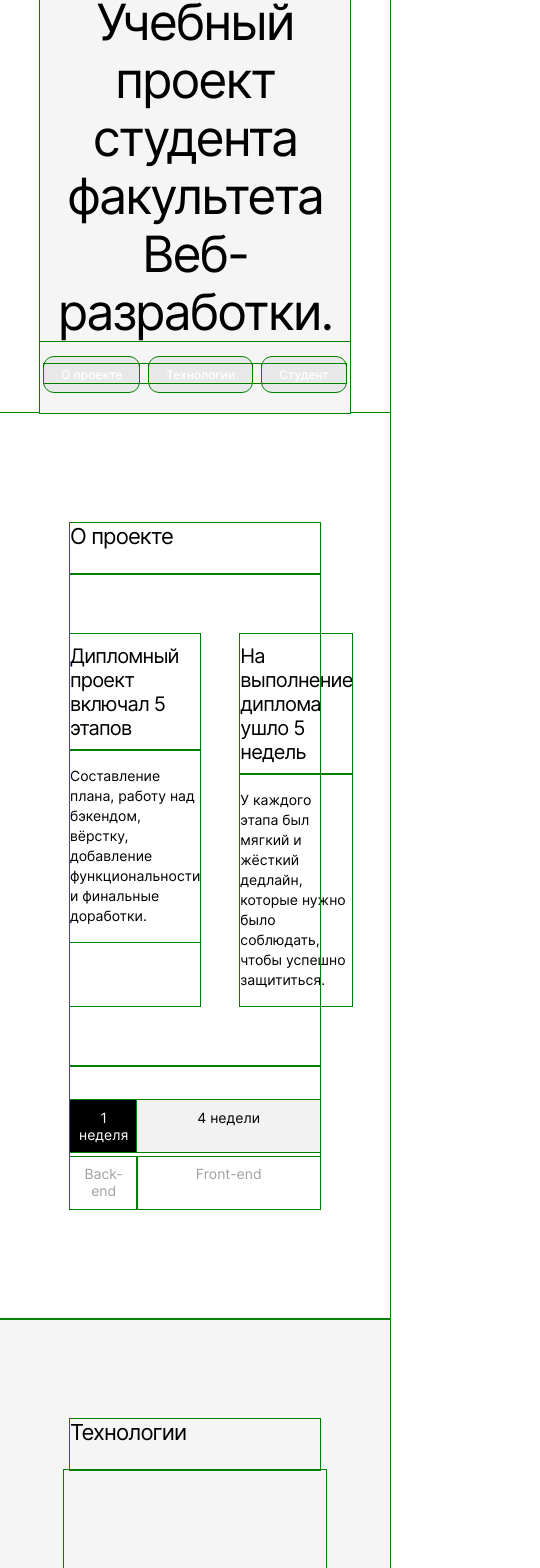
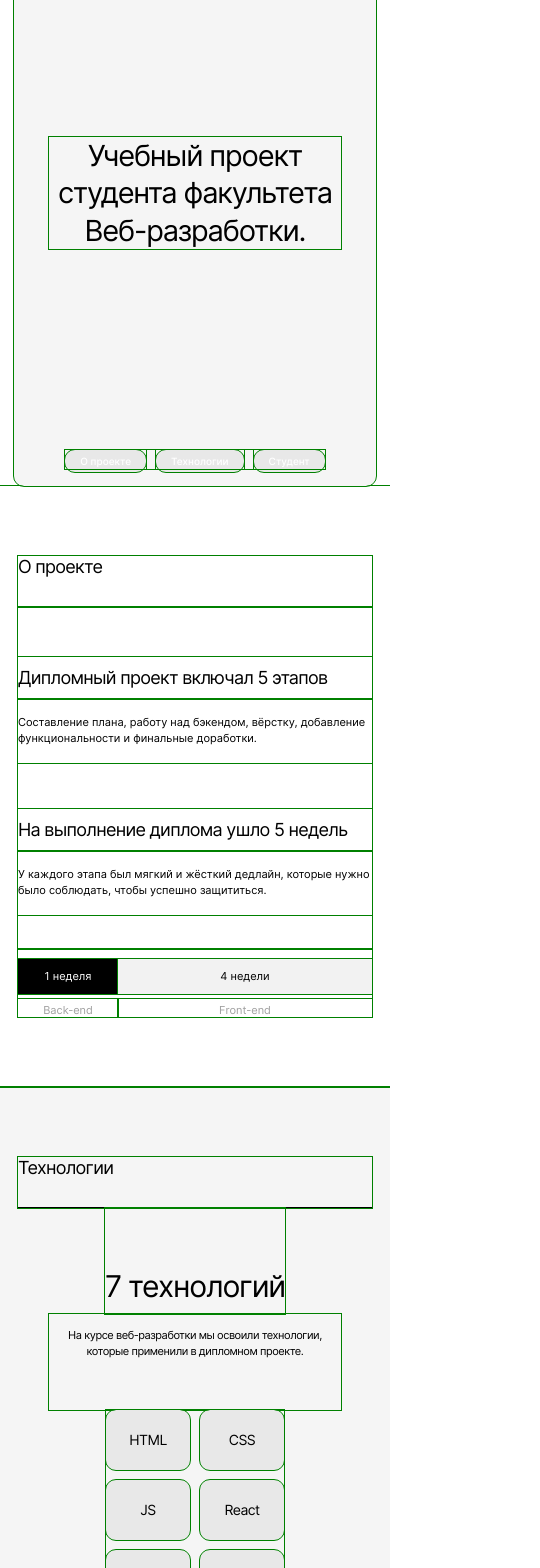
Before and after one commit to AmoryMeow/movies-explorer-frontend, a React (Create React App) app: page / in a window 390 px wide. Shown: the part 180-1748 px from the top of the page, 540 px wide, since content can reach past the window. Built offline with nearby package versions, Linux system fonts and the light colour scheme.

Commit message:
refactor: Main - adaptive layout

```diff
--- a/src/components/AboutMe/AboutMe.css
+++ b/src/components/AboutMe/AboutMe.css
@@ -9,7 +9,7 @@
 }
 
 .aboutme__student {
-  max-width: 600px;
+  margin-right: 270px;
   display: flex;
   flex-direction: column;
   justify-content: space-between;
@@ -79,3 +79,63 @@
   height: 327px;
   border-radius: 10px;
 }
+
+
+@media (max-width: 1279px) {
+  .aboutme {
+    padding: 90px 50px 90px;
+  }
+  .aboutme__student {
+    margin-right: 49px;
+  }
+  .aboutme__name {
+    font-size: 40px;
+    line-height: 1;
+  }
+  .aboutme__bio {
+    font-size: 12px;
+    line-height: 1.5;
+    padding: 16px 0;
+  }
+  .aboutme__story {
+    font-size: 12px;
+    line-height: 1.5;
+    padding: 2px 0;
+  }
+}
+
+@media (max-width: 767px) {
+  .aboutme {
+    padding: 70px 14px 70px;
+  }
+  .aboutme__container {
+    flex-direction: column-reverse;
+    align-items: center;
+    padding: 60px 0 0;
+  }
+  .aboutme__student {
+    margin-right: 0;
+  }
+  .aboutme__name {
+    font-size: 30px;
+    line-height: 36px;
+    padding-top: 40px;
+  }
+  .aboutme__bio {
+    font-size: 11px;
+    line-height: 1.45;
+    padding: 20px 0;
+  }
+  .aboutme__story {
+    font-size: 11px;
+    line-height: 1.45;
+    padding: 0;
+  }
+  .aboutme__photo {
+    width: 292px;
+    height: 352px;
+  }
+  .aboutme__links {
+    margin-top: 40px;
+  }
+}
--- a/src/components/AboutProject/AboutProject.css
+++ b/src/components/AboutProject/AboutProject.css
@@ -7,7 +7,6 @@
   display: grid;
   grid-template-columns: 1fr 1fr;
   grid-gap: 40px;
-  padding: 0;
   margin: 0;
   list-style: none;
   padding: 60px 0;
@@ -65,7 +64,7 @@
 }
 
 .progress-bar__description {
-  padding: 9px;
+  padding-top: 9px;
   box-sizing: border-box;
   font-style: normal;
   font-weight: normal;
@@ -74,3 +73,52 @@
   text-align: center;
   color: #A0A0A0;
 }
+
+@media (max-width: 1279px) {
+  .project {
+    padding: 90px 50px;
+  }
+  .project__content {
+    grid-gap: 30px;
+  }
+  .project__description {
+    font-size: 12px;
+    line-height: 1.5;
+  }
+  .progress-bar {
+    padding: 17px 0 0 0;
+  }
+}
+
+@media (max-width: 767px) {
+  .project {
+    padding: 70px 18px;
+  }
+  .project__content {
+    grid-template-columns: 1fr;
+    padding: 50px 0 34px 0;
+    grid-gap: 46px;
+  }
+  .project__subtitle {
+    font-size: 18px;
+    line-height: 22px;
+  }
+  .project__description {
+    font-size: 11px;
+    line-height: 1.45;
+  }
+  .progress-bar {
+    padding: 10px 0 0 0;
+    grid-template-columns: minmax(100px,1fr) 4fr;
+  }
+  .progress-bar__item {
+    padding: 11px;
+    font-size: 11px;
+    line-height: 13px;
+  }
+  .progress-bar__description {
+    padding-top: 5px;
+    font-size: 11px;
+    line-height: 13px;
+  }
+}
--- a/src/components/Footer/Footer.css
+++ b/src/components/Footer/Footer.css
@@ -44,4 +44,47 @@
   color: #000000;
   text-decoration: none;
   margin-left: 20px;
+  box-sizing: border-box;
 }
+
+
+@media (max-width: 1279px) {
+  .footer {
+    padding: 20px 30px;
+  }
+}
+
+@media (max-width: 767px) {
+  .footer {
+    padding: 10px;
+  }
+  .footer__title {
+    font-size: 12px;
+    line-height: 15px;
+    padding: 69px 0 21px 0;
+  }
+  .footer__info {
+    flex-direction: column-reverse;
+    align-items: center;
+    padding-top: 10px;
+  }
+  .footer__links {
+    flex-direction: column;
+    align-items: center;
+    padding: 14px 0;
+  }
+  .footer__item {
+    padding: 6px 0;
+  }
+  .footer__link {
+    margin: 0;
+    font-size: 12px;
+    line-height: 15px;
+  }
+  .footer__copyright {
+    padding-top: 10px;
+    font-size: 12px;
+    line-height: 15px;
+    color: #A0A0A0;
+  }
+}
--- a/src/components/Footer/Footer.js
+++ b/src/components/Footer/Footer.js
@@ -7,9 +7,9 @@ function Footer() {
       <div className="footer__info">
         <p className="footer__copyright">&copy; {new Date().getFullYear()}</p>
         <ul className="footer__links">
-          <li><a href="https://praktikum.yandex.ru/" className="footer__link">Яндекс.Практикум</a></li>
-          <li><a href="https://github.com/AmoryMeow/" className="footer__link">Github</a></li>
-          <li><a href="/" className="footer__link">Facebook</a></li>
+          <li className="footer__item"><a href="https://praktikum.yandex.ru/" className="footer__link">Яндекс.Практикум</a></li>
+          <li className="footer__item"><a href="https://github.com/AmoryMeow/" className="footer__link">Github</a></li>
+          <li className="footer__item"><a href="/" className="footer__link">Facebook</a></li>
         </ul>
       </div>
     </footer>
--- a/src/components/Header/Header.css
+++ b/src/components/Header/Header.css
@@ -187,7 +187,7 @@
   background-color: #000;
 }
 
-@media (max-width: 1280px) {
+@media (max-width: 1279px) {
   .header {
     padding: 18px 30px;
 
--- a/src/components/Main/Main.js
+++ b/src/components/Main/Main.js
@@ -11,7 +11,7 @@ function Main() {
 
       <Promo />
 
-      <AboutProject/>
+       <AboutProject/>
 
       <Techs/>
 
--- a/src/components/NavTab/NavTab.css
+++ b/src/components/NavTab/NavTab.css
@@ -27,3 +27,15 @@
 .nav__link:hover {
   background-color: rgb(200, 200, 200);
 }
+
+@media (max-width: 767px) {
+  .nav {
+    bottom: 17px;
+  }
+  .nav__link {
+    font-size: 10px;
+    line-height: 1.6;
+    padding: 5px 15px;
+  }
+
+}
--- a/src/components/Portfolio/Portfolio.css
+++ b/src/components/Portfolio/Portfolio.css
@@ -28,7 +28,9 @@
 .portfolio__link {
   display: flex;
   justify-content: space-between;
+  align-items: center;
   text-decoration: none;
+  padding: 19px 0;
 }
 
 .portfolio__text {
@@ -38,6 +40,48 @@
   line-height: 1.67;
   letter-spacing: -0.04em;
   color: #000;
-  padding: 19px 0;
+
   margin: 0;
 }
+
+.portfolio__arrow {
+  font-style: normal;
+  font-weight: normal;
+  font-size: 30px;
+  line-height: 2;
+  letter-spacing: -0.04em;
+  color: #000;
+  margin: 0;
+}
+
+@media (max-width: 1279px) {
+  .portfolio {
+    padding: 0 50px 41px;
+  }
+  .portfolio__text {
+    font-size: 28px;
+    line-height: 1.79;
+  }
+  .portfolio__arrow {
+    font-size: 28px;
+    line-height: 2.14;
+  }
+}
+
+@media (max-width: 767px) {
+  .portfolio {
+    padding: 0 14px 21px;
+  }
+  .portfolio__title {
+    font-size: 14px;
+    line-height: 1.43;
+  }
+  .portfolio__text {
+    font-size: 18px;
+    line-height: 1.56;
+  }
+  .portfolio__arrow {
+    font-size: 18px;
+    line-height: 1.56;
+  }
+}
--- a/src/components/Portfolio/Portfolio.js
+++ b/src/components/Portfolio/Portfolio.js
@@ -10,19 +10,19 @@ function Portfolio() {
         <li className="portfolio__item">
           <Link to="/" className="portfolio__link">
             <p className="portfolio__text">Статичный сайт</p>
-            <img src={arrow} alt="Стрелка" />
+            <p className="portfolio__arrow">↗</p>
           </Link>
         </li>
         <li className="portfolio__item">
           <Link to="/" className="portfolio__link">
             <p className="portfolio__text">Адаптивный сайт</p>
-            <img src={arrow} alt="Стрелка" />
+            <p className="portfolio__arrow">↗</p>
           </Link>
         </li>
         <li className="portfolio__item">
           <Link to="/" className="portfolio__link">
             <p className="portfolio__text">Одностраничное приложение</p>
-            <img src={arrow} alt="Стрелка" />
+            <p className="portfolio__arrow">↗</p>
           </Link>
         </li>
       </ul>
--- a/src/components/Promo/Promo.css
+++ b/src/components/Promo/Promo.css
@@ -3,6 +3,7 @@
   margin-top: 20px;
   min-height: 493px;
   box-sizing: border-box;
+  border-radius: 10px;
   background-color: #F5F5F5;
   display: flex;
   flex-direction: column;
@@ -21,3 +22,30 @@
   letter-spacing: -0.04em;
   max-width: 730px;
 }
+
+
+@media (max-width: 1279px) {
+  .promo {
+    margin: 0 20px;
+    min-height: 834px;
+  }
+
+  .promo__title {
+    font-size: 40px;
+    line-height: 1.3;
+  }
+
+}
+
+@media (max-width: 767px) {
+  .promo {
+    margin: 0 14px;
+    min-height: 586px;
+  }
+
+  .promo__title {
+    font-size: 29px;
+    line-height: 1.28;
+    max-width: 292px;
+  }
+}
--- a/src/components/SectionTitle/SectionTitle.css
+++ b/src/components/SectionTitle/SectionTitle.css
@@ -11,3 +11,12 @@
   border-bottom: 1px #000 solid;
   align-self: stretch;
 }
+
+
+@media (max-width: 767px) {
+  .title {
+    font-size: 18px;
+    line-height: 22px;
+    padding-bottom: 28px;
+  }
+}
--- a/src/components/Techs/Techs.css
+++ b/src/components/Techs/Techs.css
@@ -52,3 +52,45 @@
   text-align: center;
   letter-spacing: -0.04em;
 }
+
+
+@media (max-width: 1279px) {
+  .techs {
+    padding: 90px 50px 90px;
+  }
+  .techs__subtitle {
+    padding: 80px 0 10px;
+  }
+  .techs__discription {
+    padding: 12px 0 83px;
+    font-size: 12px;
+    line-height: 1.5;
+  }
+  .techs__list {
+    grid-template-columns: repeat(7, 84px);
+  }
+  .techs__list-item {
+    min-height: 57px;
+  }
+}
+
+@media (max-width: 767px) {
+  .techs {
+    padding: 70px 18px 70px;
+  }
+  .techs__subtitle {
+    padding: 60px 0 10px;
+    font-size: 30px;
+    line-height: 36px;
+  }
+  .techs__discription {
+    margin: 0;
+    padding: 14px 0 50px;
+    font-size: 11px;
+    line-height: 1.45;
+    max-width: 292px;
+  }
+  .techs__list {
+    grid-template-columns: repeat(2, 84px);
+  }
+}
```
